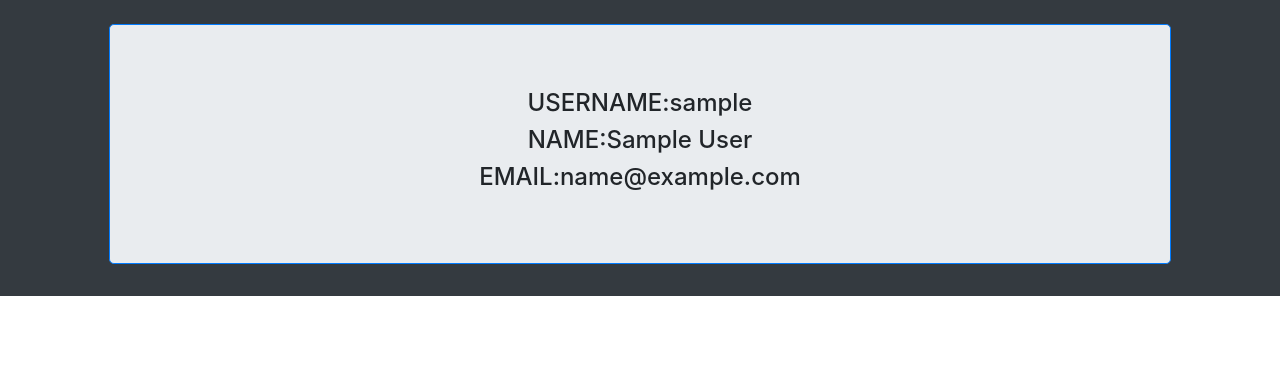
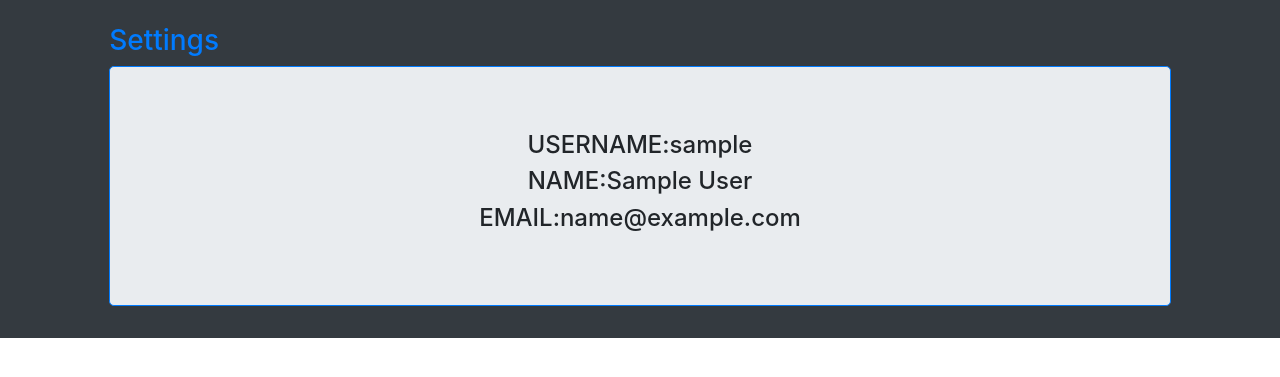
Before and after one commit to Ak-shay/SOCIAL-BLOG-SITE, a Django app: page /accounts/profile/ in a window 1280 px wide. Shown: the part 56-433 px from the top of the page. Run offline with Django 3.2, Linux system fonts and the light colour scheme; the visitor is signed in with stand-in values (Sample User, id 1); some libraries are stand-ins or nearby versions.

Commit message:
profile settings added

```diff
--- a/Login/urls.py
+++ b/Login/urls.py
@@ -3,6 +3,7 @@ from . import views
 
 urlpatterns = [
 	path('accounts/', include('allauth.urls')),
+	path('accounts/settings/',views.settings, name='settings'),
     path('accounts/profile/', views.user_profile, name = 'profile'),
 	path('profile/<int:pk>', views.any_profile, name= 'any_profile'),
 ]
--- a/Login/views.py
+++ b/Login/views.py
@@ -11,3 +11,7 @@ def user_profile(request):
 def any_profile(request, pk):
     any_user = User.objects.get(pk=pk)
     return render(request, 'Login/any_profile.html',{'any_user':any_user})
+
+@login_required
+def settings(request):
+    return render(request, 'Login/settings.html',{})
--- a/templates/Login/profile.html
+++ b/templates/Login/profile.html
@@ -2,13 +2,10 @@
 {% load account %}
 {% block content %}
 <br>
+<h3><a href="{% url 'settings' %}">Settings</a></h3>
 <div class="jumbotron text-center border border-primary">
   <h4>USERNAME:{{ user.get_username }}</h4>
   <h4>NAME:{{ user.first_name }}  {{ user.last_name }}</h4>
   <h4>EMAIL:{{ user.email }}</h4>
-  {% if not user.has_usable_password %}
-  <a href="{% url 'account_set_password' %}">set your password</a>
 </div>
-
-{% endif %}
 {% endblock %}
```
Also changed, not shown: templates/Login/settings.html (added, +13 -0 lines).
